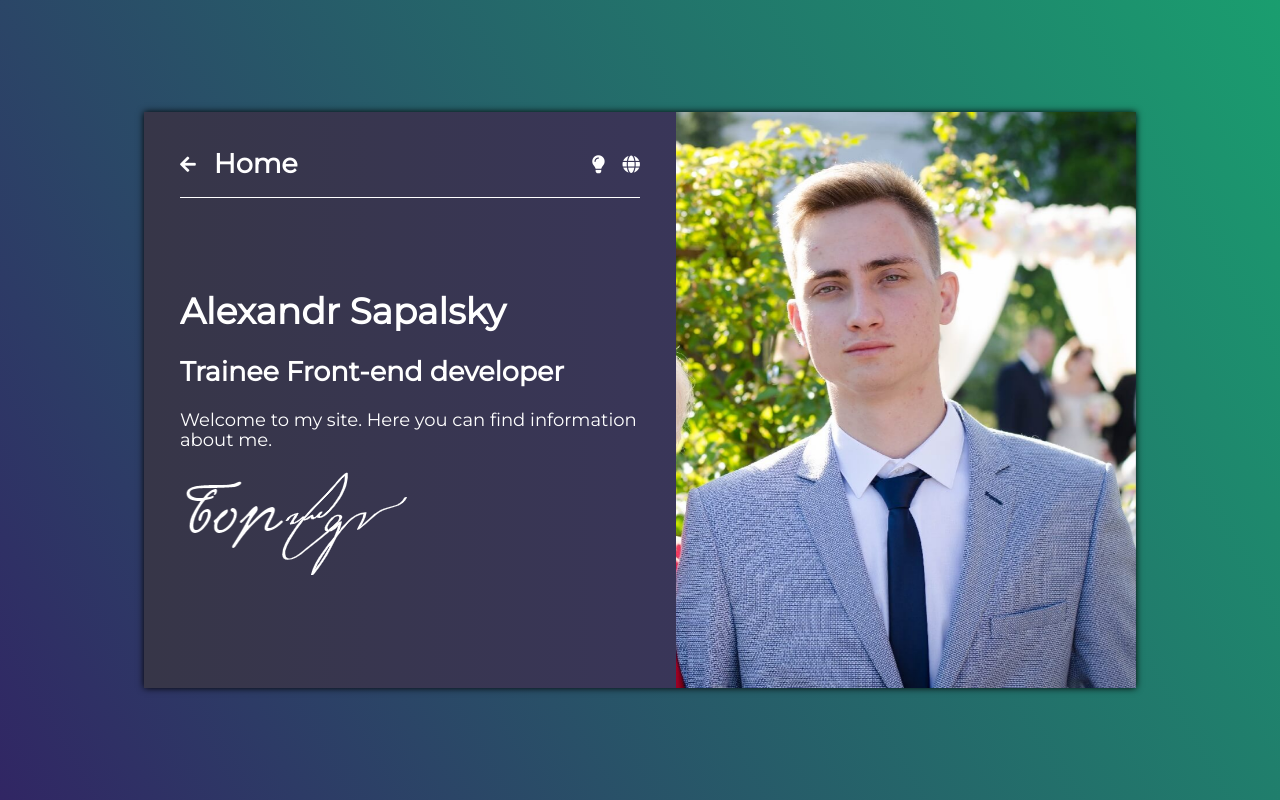
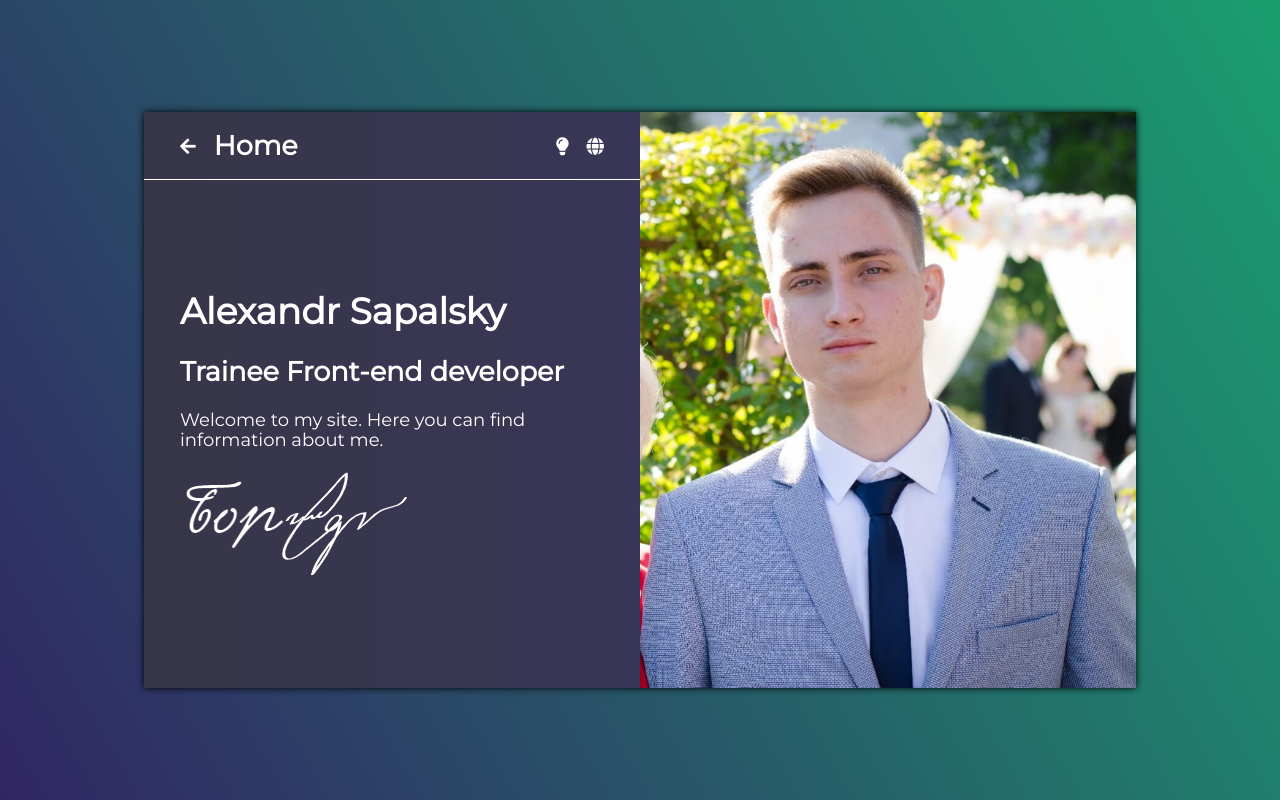
Before and after one commit to fav757/personal_website, a React (Create React App) app: page /#/ in a window 1280 px wide. Built offline with nearby package versions, Linux system fonts and the light colour scheme.

Commit message:
fixed content side paddings

```diff
--- a/src/components/ContentSide/ContentSide.js
+++ b/src/components/ContentSide/ContentSide.js
@@ -4,7 +4,7 @@ import Header from '../Header/Header';
 import PageContainer from './PageContainer';
 
 const ContentSideStyled = styled.div`
-  padding: 2rem;
+  padding: 1rem 0;
   flex: 1;
   height: 100%;
 `;
--- a/src/components/ContentSide/PageContainer.js
+++ b/src/components/ContentSide/PageContainer.js
@@ -10,6 +10,7 @@ import { SwitchTransition, CSSTransition } from 'react-transition-group';
 
 const PageContainerStyled = styled.div`
   height: calc(100% - 3rem);
+  padding: 0 2rem;
   display: grid;
   align-items: center;
   overflow: auto;
--- a/src/components/Header/Header.js
+++ b/src/components/Header/Header.js
@@ -7,7 +7,7 @@ const HeaderStyled = styled.header`
   display: flex;
   justify-content: space-between;
   align-items: center;
-  padding-bottom: 1rem;
+  padding: 0 2rem 1rem 2rem;
   border-bottom: ${(props) =>
     props.theme.mode === 'dark' ? '1px solid white' : '1px solid black'};
 `;
```
